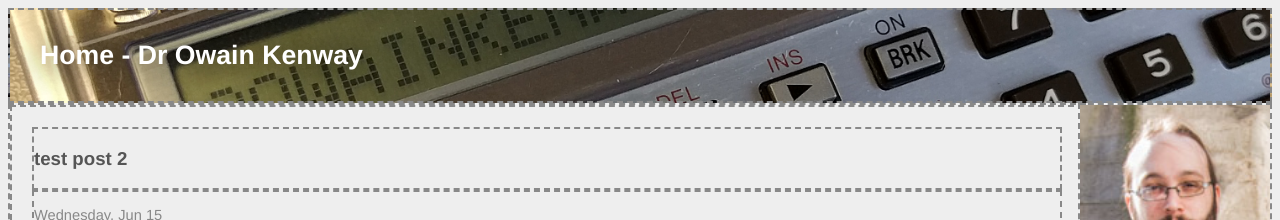
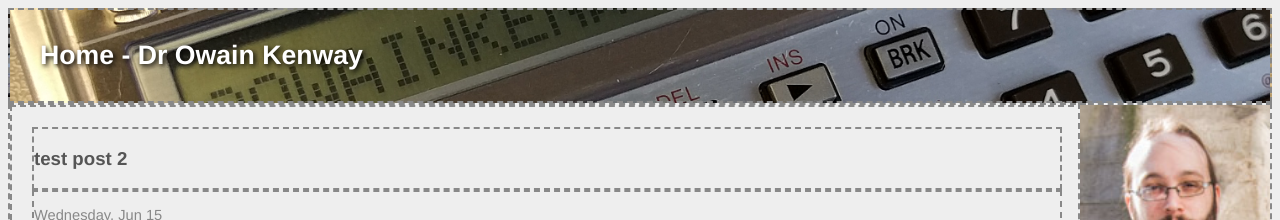
Before and after one commit to owainkenwayucl/owainkenwayucl.github.io, a Jekyll site: the page built from index.md, in a window 1280 px wide. Shown: the top 220 px of the page. Built offline with Jekyll 4.4.1, drawn with Linux system fonts in a browser that asks for light colours.

Commit message:
Update main.css
Attempt to fix shadow.

```diff
--- a/css/main.css
+++ b/css/main.css
@@ -50,7 +50,7 @@ a:hover {
   font-size: 20pt;
   font-weight: bold;
   color: #fff;
-  text-shadow: 0px 0px 30px black;
+  text-shadow: 2px 2px 5px black;
   background-image: url("/images/headersharp.png");
   background-size: 100%;
   background-position: center;
```
